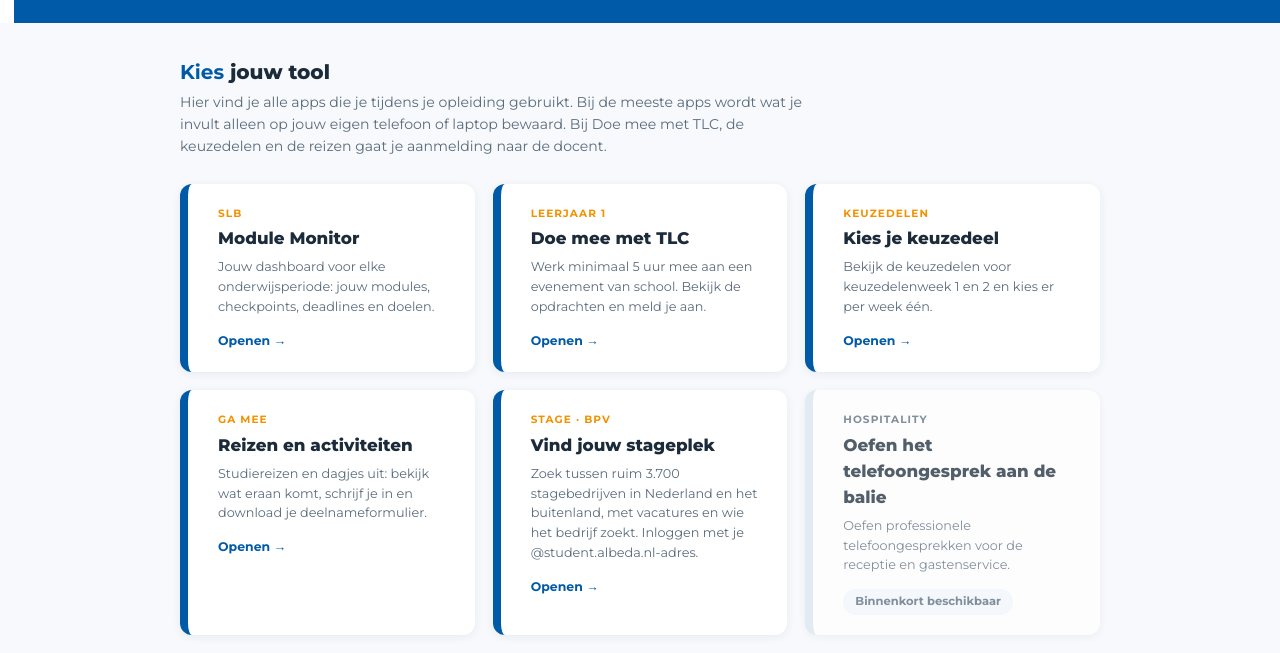
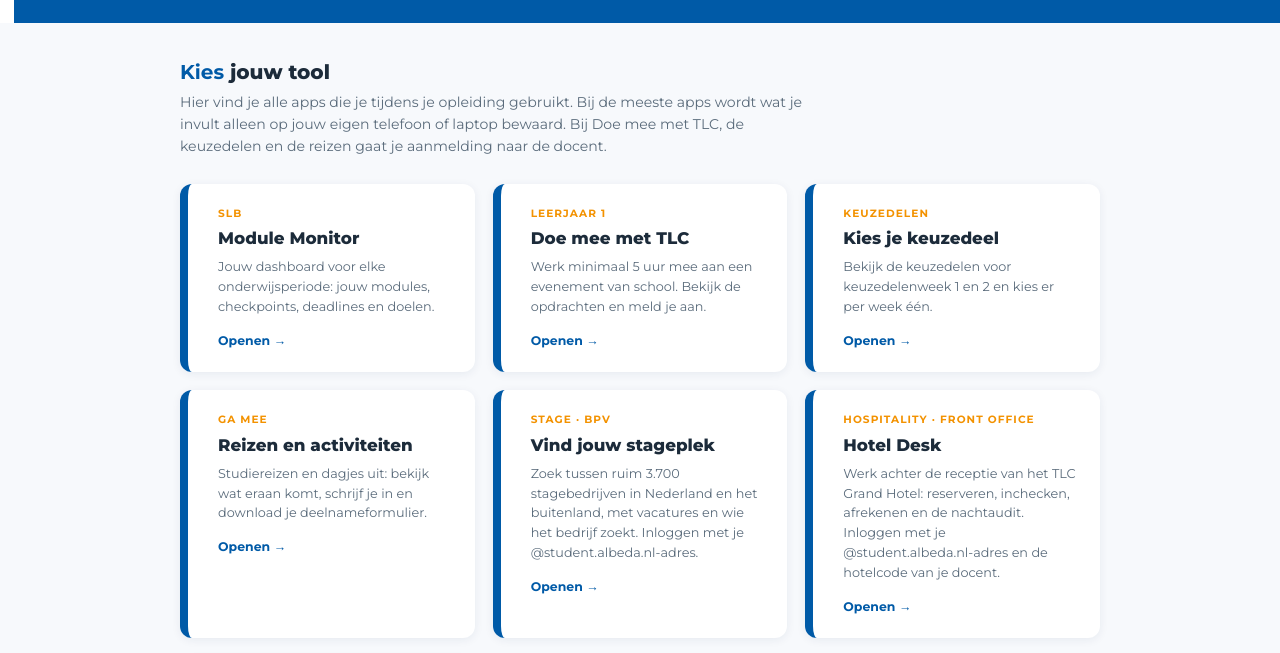
Before and after one commit to pietervadijk-svg/tlc-studenten, a plain HTML site: page index.html in a window 1280 px wide. Shown: the part 100-753 px from the top of the page. Drawn offline with Linux system fonts and the light colour scheme; no server answers.

Commit message:
Add files via upload

```diff
--- a/index.html
+++ b/index.html
@@ -95,6 +95,13 @@ div.tegel .binnenkort{display:inline-block;margin-top:14px;font-size:.72rem;font
       <span class="t-knop">Openen &#8594;</span>
     </a>
 
+    <a class="tegel" href="hotel/">
+      <div class="t-eyebrow">Hospitality &middot; Front office</div>
+      <h3>Hotel Desk</h3>
+      <p>Werk achter de receptie van het TLC Grand Hotel: reserveren, inchecken, afrekenen en de nachtaudit. Inloggen met je @student.albeda.nl-adres en de hotelcode van je docent.</p>
+      <span class="t-knop">Openen &#8594;</span>
+    </a>
+
     <div class="tegel">
       <div class="t-eyebrow">Hospitality</div>
       <h3>Oefen het telefoongesprek aan de balie</h3>
```
